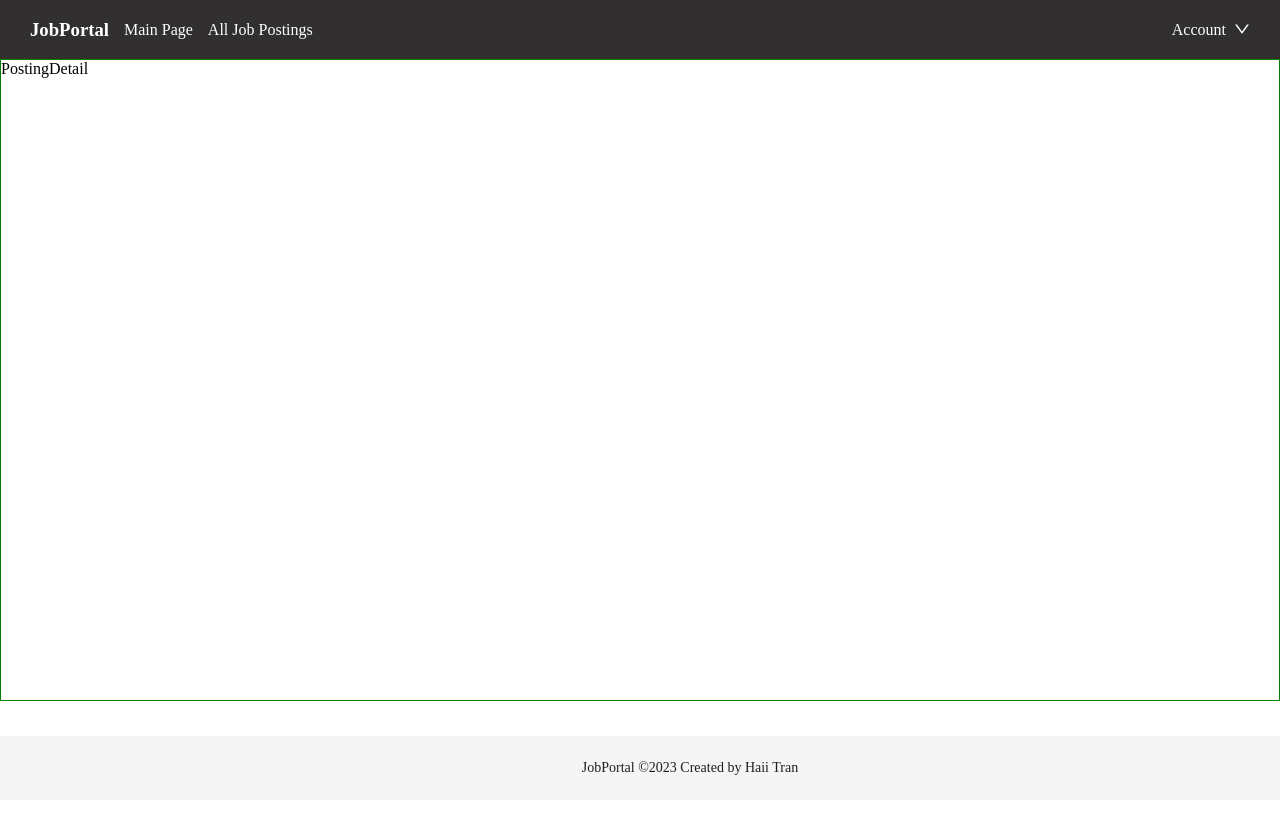
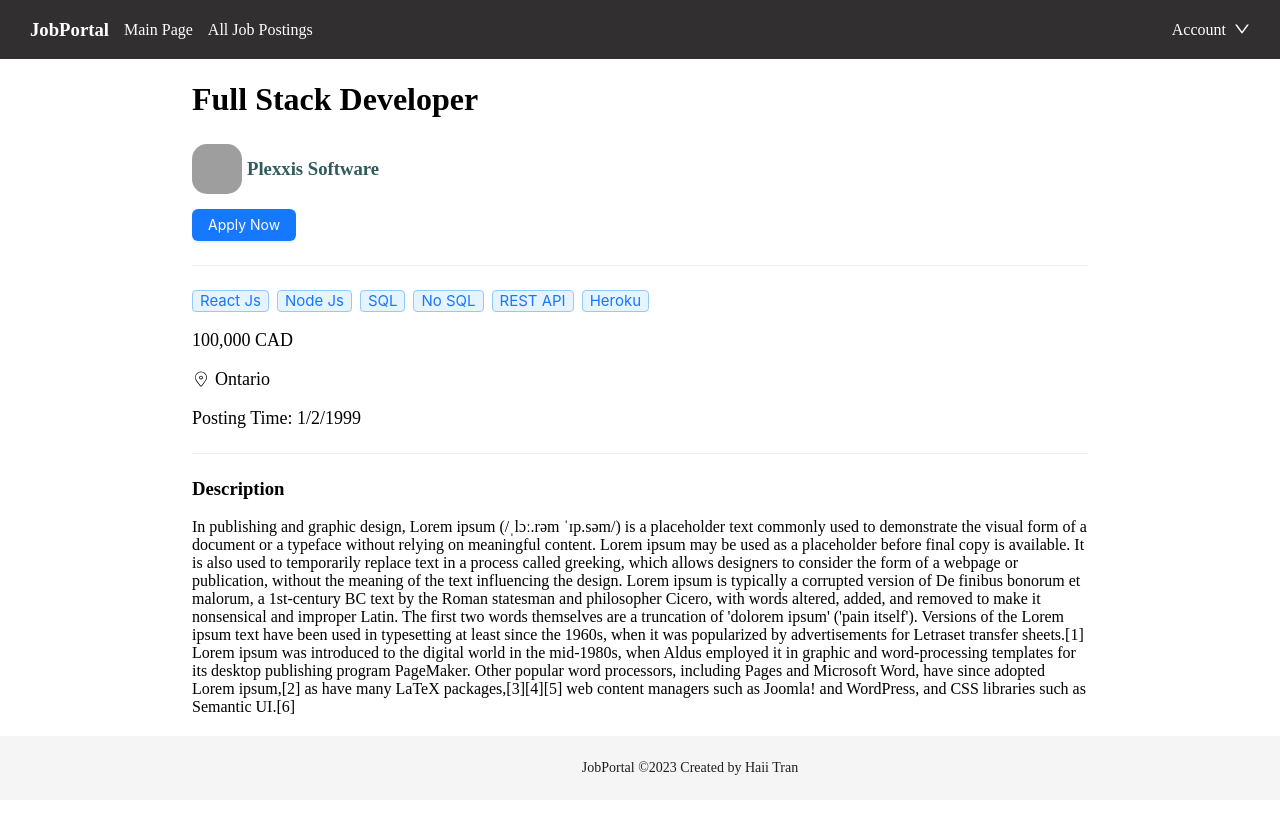
Before and after one commit to trunghaiii/Job-Portal-Frontend, a React (Vite) app: page /posting-detail in a window 1280 px wide. Built offline with nearby package versions, Linux system fonts and the light colour scheme; no server answers; grey boxes are pictures that could not be loaded.

Commit message:
design base PostingDetail component

```diff
--- a/src/components/HomeLayout/HomeLayout.scss
+++ b/src/components/HomeLayout/HomeLayout.scss
@@ -7,7 +7,7 @@
     }
 
     .content {
-        border: 1px solid green;
+        //  border: 1px solid green;
         height: 80vh;
     }
 
--- /dev/null
+++ b/src/components/HomeLayout/PostingDetail/PostingDetail.scss
@@ -0,0 +1,31 @@
+.posting-detail-container {
+    padding: 0px 15%;
+
+    .header {
+        .company {
+            display: flex;
+            gap: 5px;
+            margin-bottom: 10px;
+            align-items: center;
+
+            img {
+                border-radius: 30%;
+            }
+
+            h3 {
+                color: rgb(48, 91, 92);
+            }
+        }
+    }
+
+    .side-info {
+        .other-detail {
+            font-size: large;
+            font-weight: 500;
+        }
+    }
+
+    .description {
+        padding-bottom: 100px;
+    }
+}
--- a/src/components/HomeLayout/PostingDetail/PostingDetail.tsx
+++ b/src/components/HomeLayout/PostingDetail/PostingDetail.tsx
@@ -1,15 +1,57 @@
+import { Button, Divider, Tag } from "antd";
 import { useSelector } from "react-redux";
+import { CiLocationOn } from 'react-icons/ci';
+import "./PostingDetail.scss"
 
 
 const PostingDetail = () => {
 
     const jobData = useSelector((state) => state.job)
 
-    console.log('jobData', jobData);
+    //  console.log('jobData', jobData);
 
     return (
-        <div>
-            PostingDetail
+        <div className="posting-detail-container">
+            <div className="header">
+                <h1>Full Stack Developer</h1>
+                <div className="company">
+                    <img
+                        src={`${import.meta.env.VITE_BACKEND_URL}/images/companylogos/Plexxis-Logo-1695956294169.png`}
+                        width={50}
+                        height={50}
+                        alt="" />
+                    <h3>Plexxis Software</h3>
+                </div>
+                <Button type="primary">Apply Now</Button>
+            </div>
+            <Divider />
+            <div className="side-info">
+                <div className="skills">
+                    <Tag style={{ fontSize: "15px" }} color="processing">React Js</Tag>
+                    <Tag style={{ fontSize: "15px" }} color="processing">Node Js</Tag>
+                    <Tag style={{ fontSize: "15px" }} color="processing">SQL</Tag>
+                    <Tag style={{ fontSize: "15px" }} color="processing">No SQL</Tag>
+                    <Tag style={{ fontSize: "15px" }} color="processing">REST API</Tag>
+                    <Tag style={{ fontSize: "15px" }} color="processing">Heroku</Tag>
+                </div>
+                <div className="other-detail">
+                    <p>100,000 CAD</p>
+                    <p
+                        style={{ display: "flex", alignItems: "center", gap: "5px" }}>
+                        <CiLocationOn /> <span>Ontario</span>
+                    </p>
+                    <p>Posting Time: 1/2/1999</p>
+                </div>
+            </div>
+            <Divider />
+            <div className="description">
+                <h3>Description</h3>
+                In publishing and graphic design, Lorem ipsum (/ˌlɔː.rəm ˈɪp.səm/) is a placeholder text commonly used to demonstrate the visual form of a document or a typeface without relying on meaningful content. Lorem ipsum may be used as a placeholder before final copy is available. It is also used to temporarily replace text in a process called greeking, which allows designers to consider the form of a webpage or publication, without the meaning of the text influencing the design.
+
+                Lorem ipsum is typically a corrupted version of De finibus bonorum et malorum, a 1st-century BC text by the Roman statesman and philosopher Cicero, with words altered, added, and removed to make it nonsensical and improper Latin. The first two words themselves are a truncation of 'dolorem ipsum' ('pain itself').
+
+                Versions of the Lorem ipsum text have been used in typesetting at least since the 1960s, when it was popularized by advertisements for Letraset transfer sheets.[1] Lorem ipsum was introduced to the digital world in the mid-1980s, when Aldus employed it in graphic and word-processing templates for its desktop publishing program PageMaker. Other popular word processors, including Pages and Microsoft Word, have since adopted Lorem ipsum,[2] as have many LaTeX packages,[3][4][5] web content managers such as Joomla! and WordPress, and CSS libraries such as Semantic UI.[6]
+            </div>
         </div>
     )
 }
--- a/src/components/HomeLayout/Postings/Postings.tsx
+++ b/src/components/HomeLayout/Postings/Postings.tsx
@@ -49,7 +49,7 @@ const Postings = () => {
         form.resetFields()
     }
 
-    const handleJobCartClick = (JobId: string) => {
+    const handleJobCardClick = (JobId: string) => {
 
         dispatch(saveJobData(JobId))
         navigate("/posting-detail")
@@ -116,7 +116,7 @@ const Postings = () => {
                         return (
                             <Card
                                 style={{ width: 400, height: 250, cursor: "pointer", border: "1px solid" }}
-                                onClick={() => handleJobCartClick(job._id)}
+                                onClick={() => handleJobCardClick(job._id)}
                             >
                                 <div className="posting-title">
                                     <img
```
